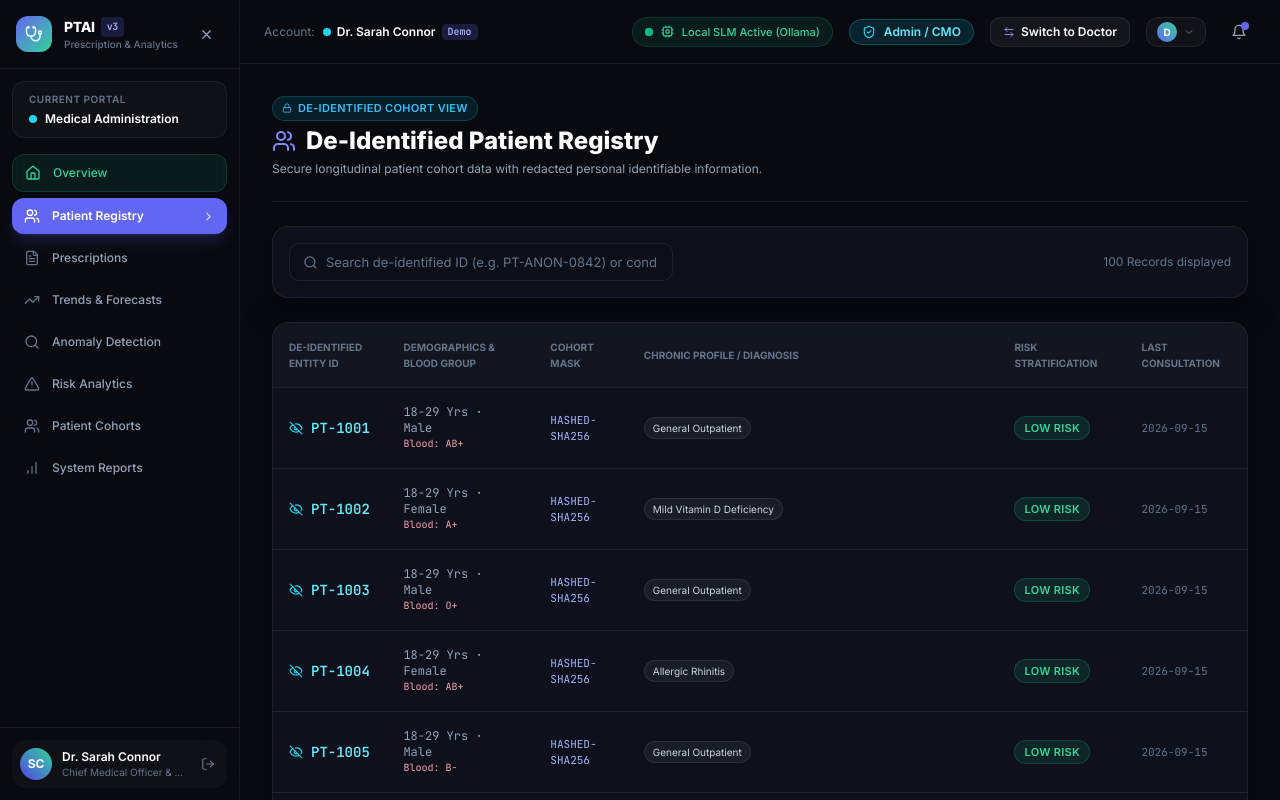
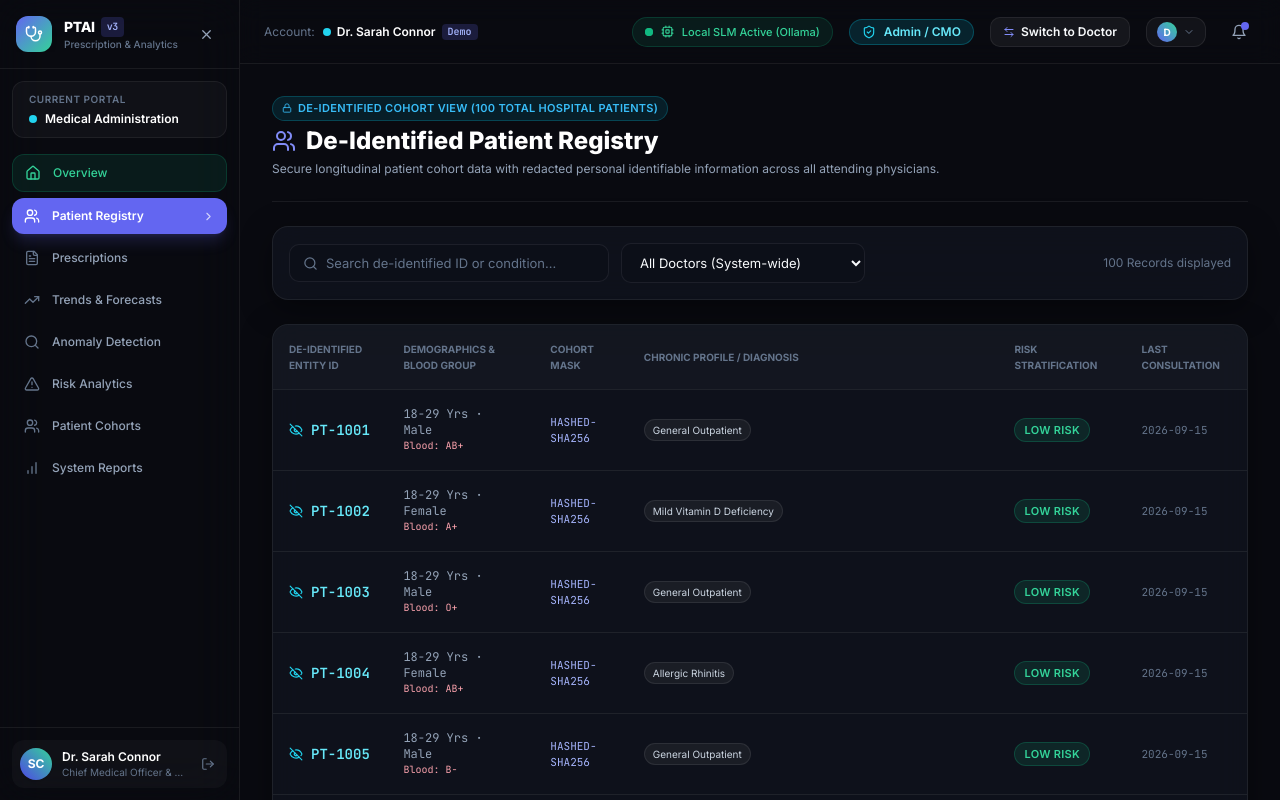
Before and after one commit to Athish2211/PTAIV3, a Next.js app in the folder frontend/: page /patients in a window 1280 px wide. Both pictures are taken after a click on the button "Toggle between Doctor and Admin personas". Shown: the top 800 px of the page. Built offline with nearby package versions, Linux system fonts and the light colour scheme.

Commit message:
Auto-commit: 2026-10-29 10:01:19

```diff
--- a/frontend/src/app/(app)/patients/page.tsx
+++ b/frontend/src/app/(app)/patients/page.tsx
@@ -100,10 +100,13 @@ export default function PatientsDirectoryPage() {
         <div>
           <div className="flex items-center gap-2 mb-1">
             {role === 'doctor' ? (
-              <span className="badge badge-emerald">Clinical Assigned Patients</span>
+              <span className="badge badge-emerald flex items-center gap-1.5">
+                <span>Clinical Assigned Patients ({patients.length})</span>
+                <span className="text-[10px] opacity-75 font-mono">· {currentUser?.name || 'Dr. Dinesh Kumar'}</span>
+              </span>
             ) : (
               <span className="badge badge-cyan flex items-center gap-1">
-                <Lock size={10} /> De-Identified Cohort View
+                <Lock size={10} /> De-Identified Cohort View ({patients.length} Total Hospital Patients)
               </span>
             )}
           </div>
@@ -113,8 +116,8 @@ export default function PatientsDirectoryPage() {
           </h1>
           <p className="text-xs text-[var(--text-secondary)] mt-1">
             {role === 'doctor'
-              ? 'Browse clinical profiles, blood groups, contact info, and launch RAG lookups or prescription builders.'
-              : 'Secure longitudinal patient cohort data with redacted personal identifiable information.'}
+              ? `Browse clinical profiles for ${currentUser?.name || 'Attending Physician'}. Patient lists are isolated to each doctor account.`
+              : 'Secure longitudinal patient cohort data with redacted personal identifiable information across all attending physicians.'}
           </p>
         </div>
 
@@ -137,7 +140,8 @@ export default function PatientsDirectoryPage() {
 
       {/* Search Toolbar */}
       <div className="glass-panel p-4 flex flex-col sm:flex-row items-center justify-between gap-4">
-        <div className="relative w-full sm:w-96">
+        <div className="flex flex-col sm:flex-row items-center gap-3 w-full sm:w-auto flex-1">
+          <div className="relative w-full sm:w-80">
             <Search size={15} className="absolute left-3.5 top-3 text-[var(--text-muted)]" />
             <input
               type="text"
@@ -145,13 +149,33 @@ export default function PatientsDirectoryPage() {
               placeholder={
                 role === 'doctor'
                   ? "Search patient name, MRN, phone, blood group..."
-                : "Search de-identified ID (e.g. PT-ANON-0842) or condition..."
+                  : "Search de-identified ID or condition..."
               }
               value={search}
               onChange={(e) => setSearch(e.target.value)}
             />
           </div>
-        <div className="text-xs text-[var(--text-muted)]">
+
+          {/* Admin Doctor Filter Dropdown */}
+          {role === 'admin' && (
+            <div className="w-full sm:w-auto">
+              <select
+                value={selectedDoctorFilter}
+                onChange={(e) => setSelectedDoctorFilter(e.target.value)}
+                className="input-field text-xs py-2 px-3 bg-[var(--bg-surface)] text-white border-[var(--border-subtle)] rounded-xl"
+              >
+                <option value="all">All Doctors (System-wide)</option>
+                {allDoctors.map((doc) => (
+                  <option key={doc.id} value={doc.id}>
+                    {doc.name} ({doc.patientCount} patients)
+                  </option>
+                ))}
+              </select>
+            </div>
+          )}
+        </div>
+
+        <div className="text-xs text-[var(--text-muted)] whitespace-nowrap">
           {filtered.length} Record{filtered.length === 1 ? '' : 's'} displayed
         </div>
       </div>
```
Lines whose indentation alone changed are shown as unchanged.
